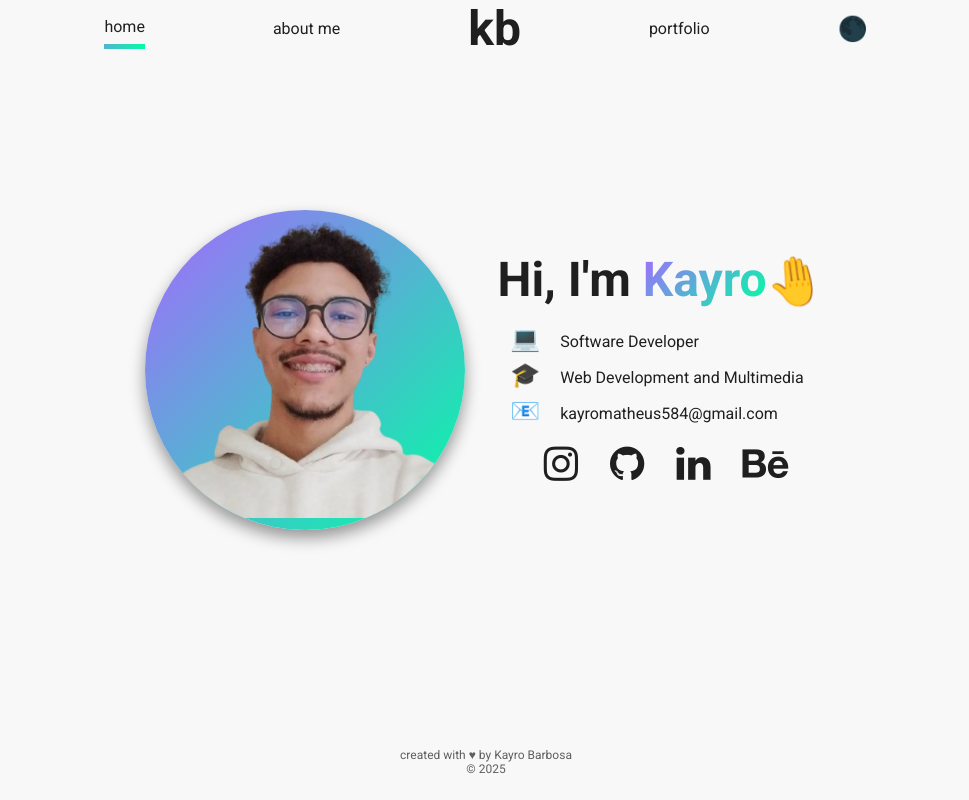
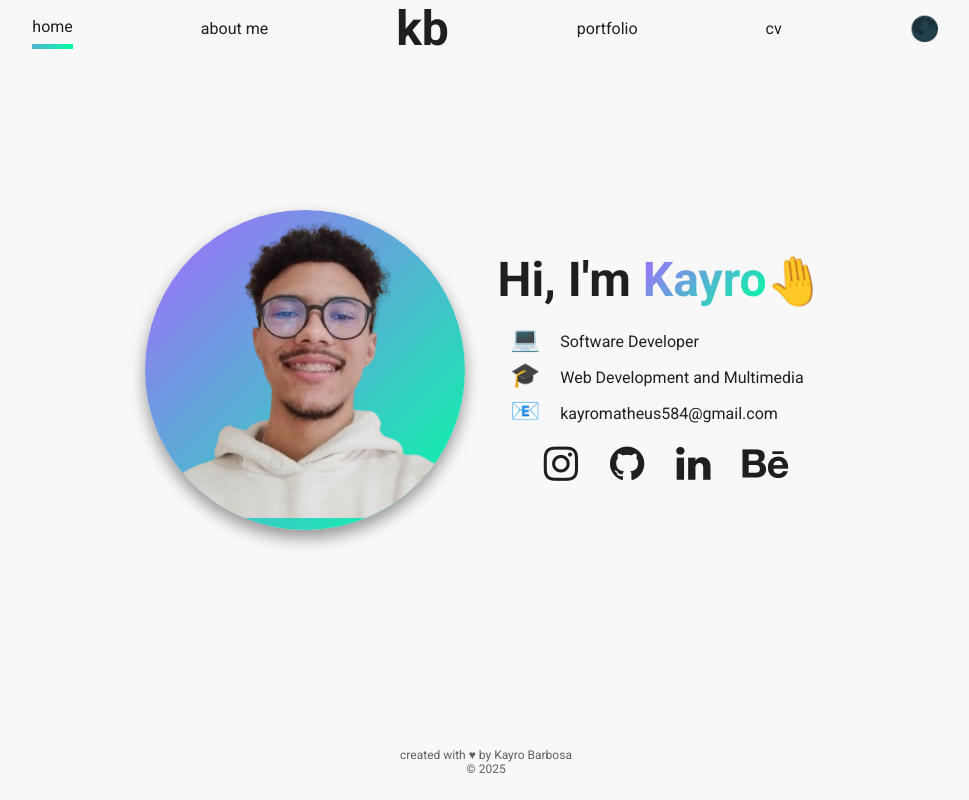
Before and after one commit to KalliSmb/kayro-portfolio, a React (Create React App) app: page / in a window 1280 px wide. Shown: the whole page, without its empty margins (154-1123 px from the left). Built offline with nearby package versions, Linux system fonts and the light colour scheme; the HTML template or start-up script is replaced by a standard one.

Commit message:
Adicionado funcionalidade de donwload do cv

```diff
--- a/src/components/Navbar.js
+++ b/src/components/Navbar.js
@@ -27,6 +27,11 @@ const links = [
         name: 'Portfolio',
         to: 'portfolio',
         active: 'portfolio'
+    },
+    {
+        name: 'CV',
+        type: 'download',
+        href: '/Kayro CV.pdf'
     }
 ]
 
@@ -36,9 +41,7 @@ const scrollWidthOffset = (el) => {
     window.scrollTo({ top: yCoordinate + yOffset, behavior: 'smooth' });
 }
 
-
 export default function Navbar({ darkMode, handleClick, active, setActive }) {
-
     return (
         <Box component={'nav'} width={'100%'} position={singlePage ? 'fixed' : 'relative'} className={darkMode? Style.dark : Style.light}>
             <Box component={'ul'} display={'flex'} justifyContent={'center'} alignItems={'center'}
@@ -47,13 +50,19 @@ export default function Navbar({ darkMode, handleClick, active, setActive }) {
                 {links.map((link, index) => (
                     <Box key={index} component={'li'} className={(link.active === active && !link.type) && Style.active}
                         sx={{ borderImageSource: info.gradient }}>
+                        {link.type === 'download' ? (
+                            <a href={link.href} download className={Style.link} style={{ padding: '0.5rem 0' }}>
+                                {link.name}
+                            </a>
+                        ) : (
                             <Link to={singlePage ? `#${link.to}` : `/${link.to}`}
                             scroll={el => scrollWidthOffset(el)}
                                 smooth
                                 onClick={() => setActive(link.active)} className={Style.link}>
                                 {!link.type && <p style={{ padding: '0.5rem 0' }}>{link.name}</p>}
-                            {link.type && <h1>{link.name}</h1>}
+                                {link.type && link.type !== 'download' && <h1>{link.name}</h1>}
                             </Link>
+                        )}
                     </Box>
                 ))}
                 <li>
```
Also changed, not shown: 1 other file (tests, documents, lock files or other folders). Lines whose indentation alone changed are shown as unchanged.
